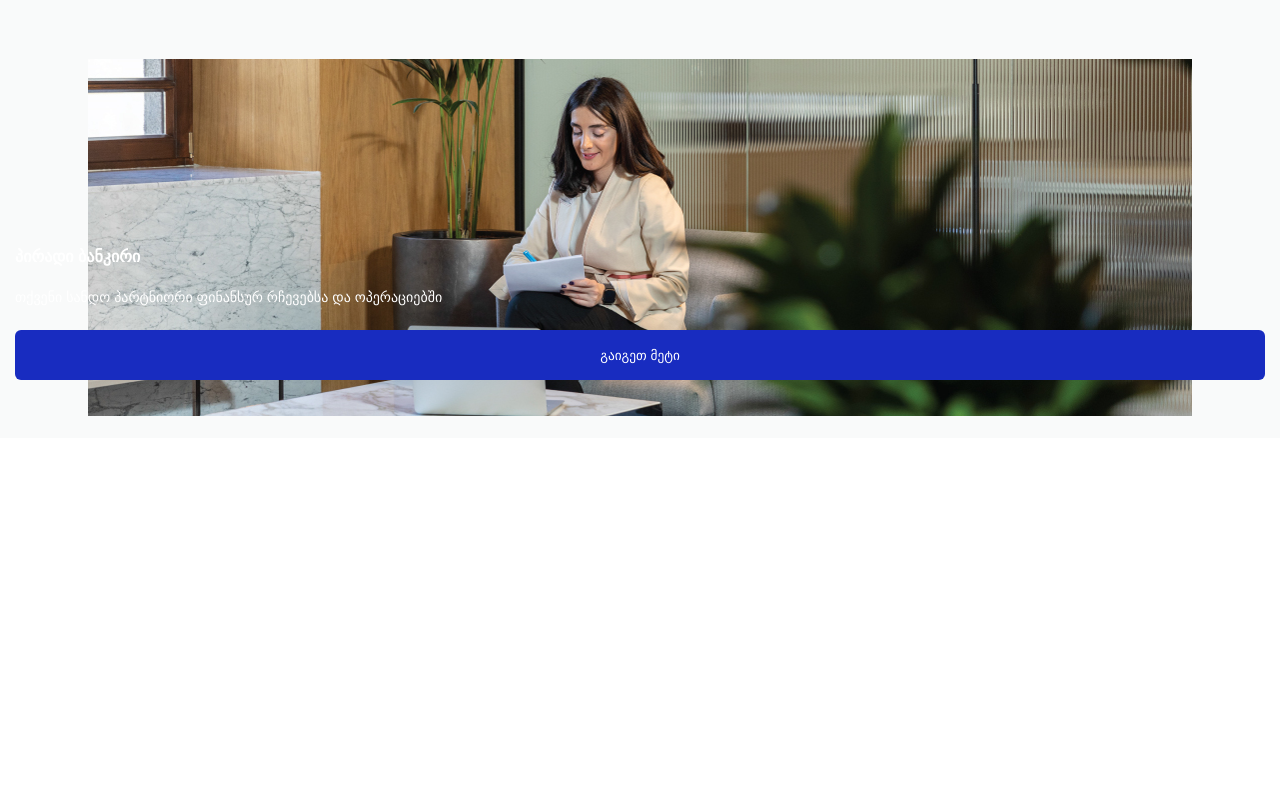
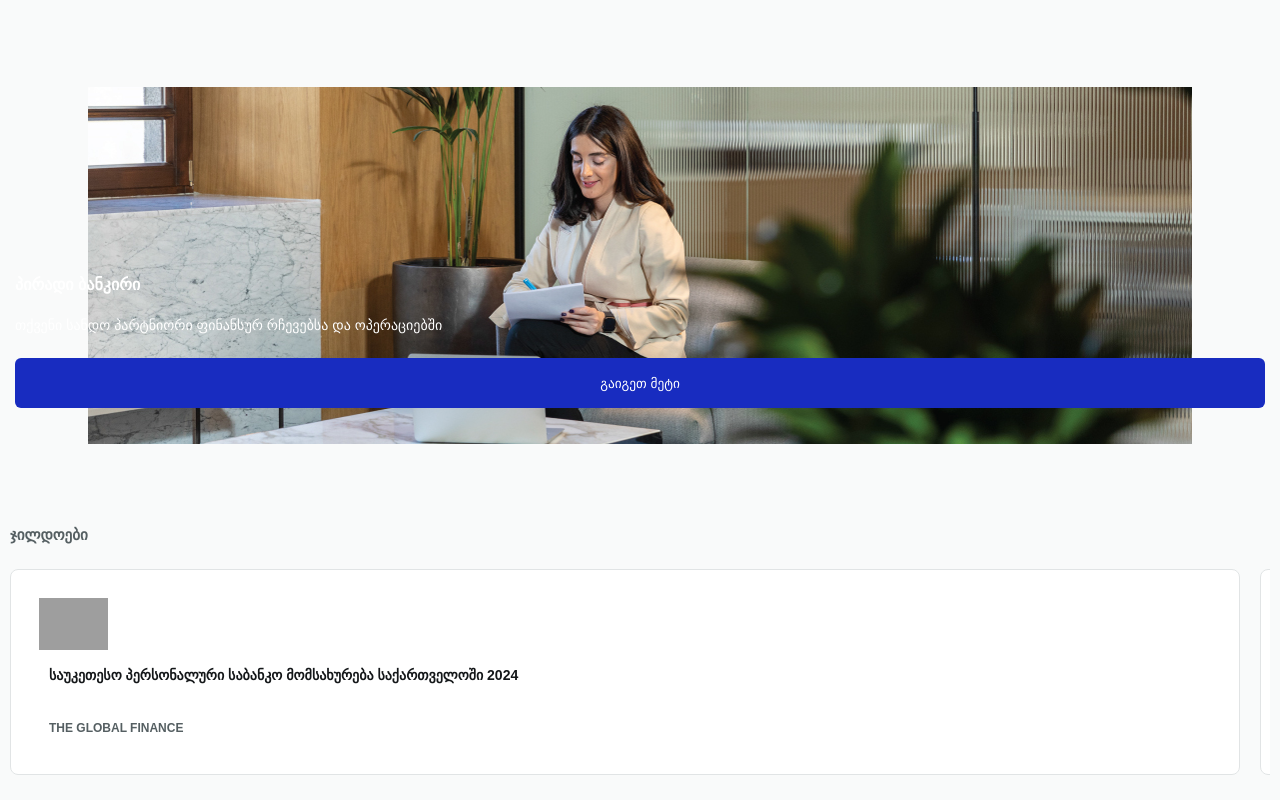
Before and after one commit to NikaApts1auri/TBC-Concept, a website: page Index.html in a window 1280 px wide. Shown: the part 3623-4423 px from the top of the page. Before the commit the page ends 4061 px from the top, so only its background shows below. Drawn offline with Linux system fonts and the light colour scheme; grey boxes are pictures that could not be loaded; a web font is replaced by a local one.

Commit message:
FEAT: rewards slide

```diff
--- a/Index.html
+++ b/Index.html
@@ -220,6 +220,7 @@
 </section>
 
 <section class="products-wrap">
+    <h2>პროდუქტები</h2>
     <div class="products">
         <div class="product-card">
             <img src="./images/digital.png" alt="image">
@@ -253,6 +254,47 @@
     </div>
 </section>
 
+<section class="rewards-wrap">
+    <h2>ჯილდოები</h2>
+    <div class="rewards">
+        <div class="rewards-card">
+            <img src="https://static.tbcconcept.ge/mobile/media/dffiuhjz.i3xglobal-finance-logo-8F6EBD1345-seeklogo.com.png" alt="image">
+
+            <div class="description">
+                <h3> საუკეთესო პერსონალური საბანკო მომსახურება საქართველოში 2024 </h3>
+                <p>The Global Finance</p>
+            </div>
+        </div>
+
+        <div class="rewards-card">
+            <img src="https://static.tbcconcept.ge/mobile/media/kxhrqpjz.vqveuromoney-institutional-investor-plc-logo-vector.png" alt="image">
+
+            <div class="description">
+                <h3> საუკეთესო პერსონალური საბანკო მომსახურება საქართველოში 2023 </h3>
+                <p>Euromoney</p>
+            </div>
+        </div>
+
+        <div class="rewards-card">
+            <img src="https://static.tbcconcept.ge/tablet/media/hhsplnxm.sruglobal-finance-logo-8F6EBD1345-seeklogo.com.png" alt="image">
+
+            <div class="description">
+                <h3> საუკეთესო პერსონალური საბანკო მომსახურება საქართველოში 2022 </h3>
+                <p>The Global Finance</p>
+            </div>
+        </div>
+
+        <div class="rewards-card">
+            <img src="https://static.tbcconcept.ge/mobile/media/hke31ar3.p5dthe-banker-logo-png-transparent.png" alt="image">
+
+            <div class="description">
+                <h3> საუკეთესო პერსონალური საბანკო მომსახურება საქართველოში 2021 </h3>
+                <p>The Banker & PWM</p>
+            </div>
+        </div>
+    </div>
+
+</section>
 
 </main>
 </body>
--- a/Style.css
+++ b/Style.css
@@ -307,6 +307,7 @@ main {
 }
 
 .offers div {
+    height: fit-content;
     margin-bottom: 1.5rem;
     display: flex;
     justify-content: space-between;
@@ -409,9 +410,8 @@ main {
 }
 .mini{position: absolute;
     background: white;
-    /* background-color: white; */
-    border-top-left-radius: 0.8rem; /* Top left corner */
-    border-bottom-left-radius: 0.8rem; /* Bottom left corner */
+    border-top-left-radius: 0.8rem;
+    border-bottom-left-radius: 0.8rem;
 }
 
 .description{
@@ -423,6 +423,7 @@ main {
     background-color: white;
     display: flex;
     flex-direction: column;
+
 }
 .description div{
     display: flex;
@@ -512,8 +513,9 @@ main {
     -webkit-overflow-scrolling: touch;
 }
 
-/* Products Wrapper */
+
 .products-wrap {
+    flex-direction: column;
     display: flex;
     gap: 1rem;
     overflow-x: auto;
@@ -522,7 +524,7 @@ main {
     scroll-snap-type: x mandatory;
 }
 
-/* Product Header */
+
 .products h2 {
     margin-top: 2rem;
 }
@@ -614,6 +616,58 @@ main {
     transition: color 0.5s;
 }
 
+
+.rewards {
+
+    display: flex;
+    flex-direction: row;
+    overflow-x: auto;
+    width: 100%;
+    gap: 2rem;
+    scroll-snap-type: x mandatory;
+    padding: 1.5rem;
+    -webkit-overflow-scrolling: touch;
+}
+
+
+.rewards-wrap {
+    flex-direction: column;
+    display: flex;
+    gap: 1rem;
+    overflow-x: auto;
+    padding: 1rem;
+    width: 100%;
+    scroll-snap-type: x mandatory;
+}
+
+
+.rewards h2 {
+    margin-top: 2rem;
+}
+
+
+.rewards-card{
+    height: fit-content;
+    align-items: flex-start;
+    padding: 2.8rem;
+    flex-shrink: 0;
+    width: 100%;
+    display: flex;
+    flex-direction: column;
+    border: 0.1rem solid #e1e4e5;
+    border-radius: 0.8rem;
+    scroll-snap-align: start;
+    background-color: white;
+    overflow: hidden;
+}
+
+.rewards-card img {
+    max-width: 100%;
+    width: auto;
+    height: 5.2rem;
+}
+
+
 /* Responsive Styles */
 @media screen and (max-width: 768px) {
     .product-card {
```
